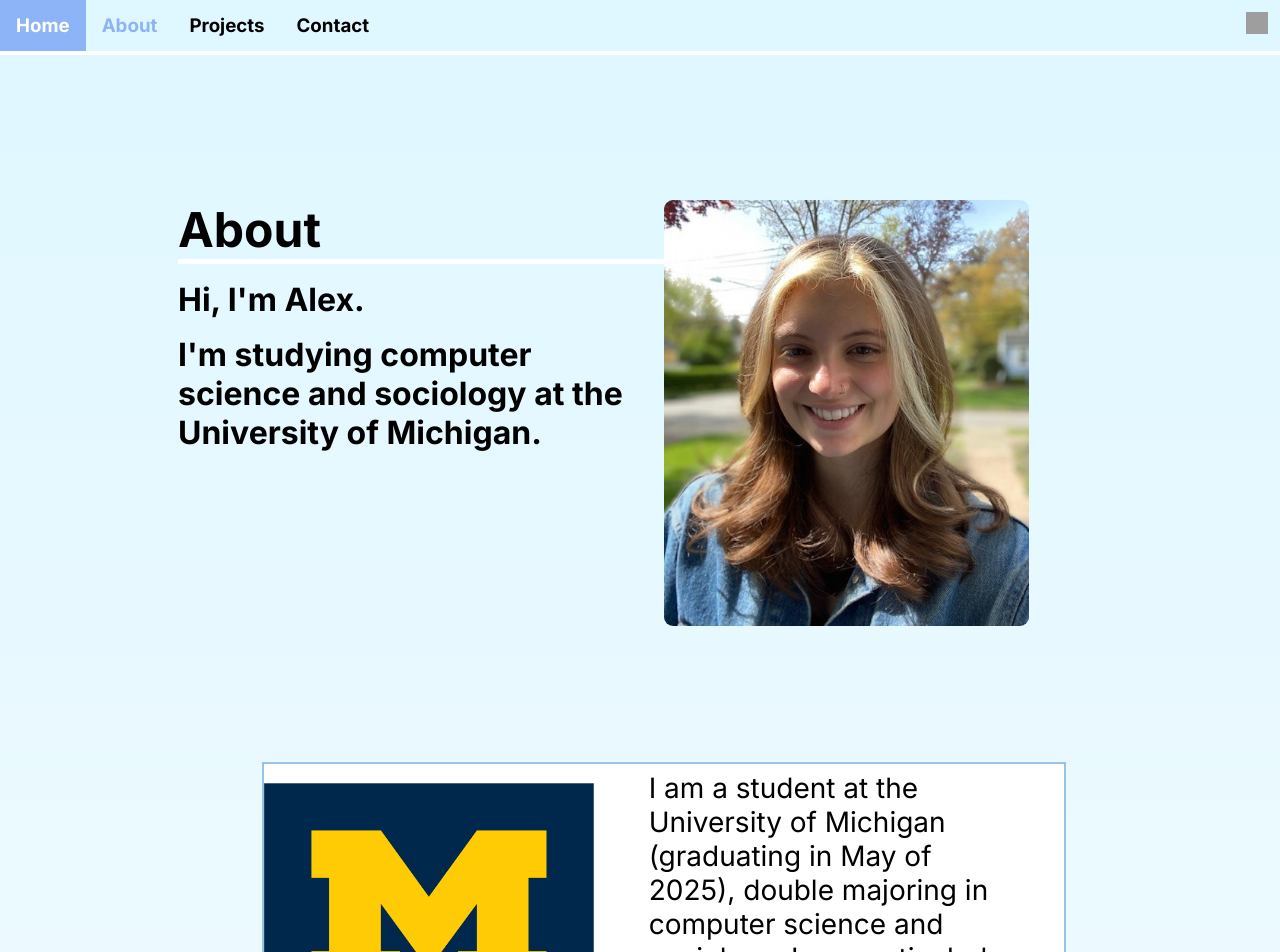
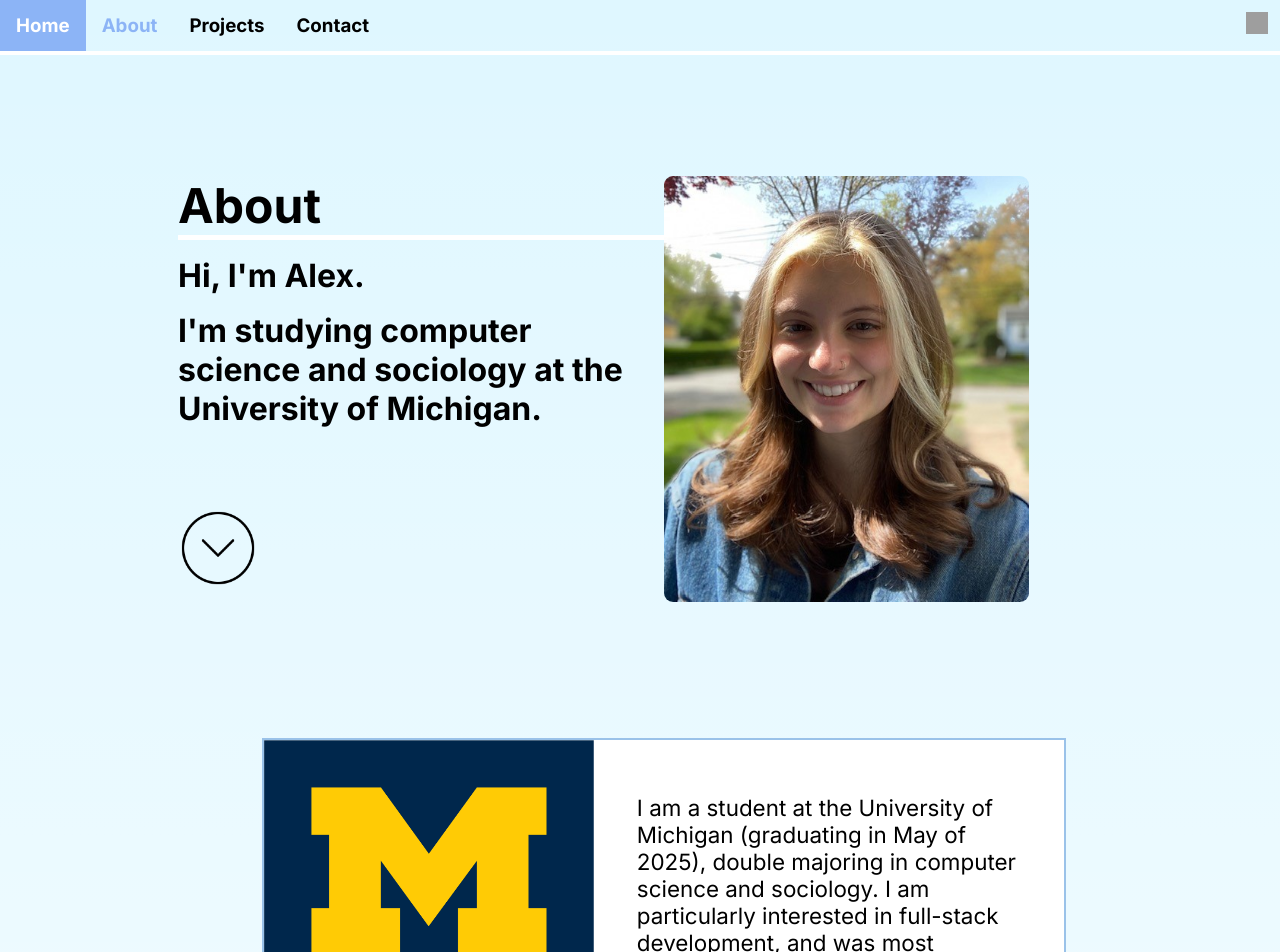
Before and after one commit to alexbnewman/alexbnewman.github.io, a Next.js app: page /about in a window 1280 px wide. Shown: the top 952 px of the page. Built offline with nearby package versions, Linux system fonts and the light colour scheme; grey boxes are pictures that could not be loaded.

Commit message:
About and Projects page updates.

```diff
--- a/src/app/about/page.module.css
+++ b/src/app/about/page.module.css
@@ -9,7 +9,7 @@
 
 .firstRow {
     display: grid;
-    padding: 4rem 4rem 0 4rem;
+    padding: 5vh 4rem 0 4rem;
     grid-template-columns: repeat(2, minmax(50%, auto));
     max-width: 100%;
     width: var(--max-width);
@@ -26,6 +26,26 @@
     padding-right: 2vh;
 }
 
+.firstRow button {
+    background: none;
+    border: none;
+}
+
+.downArrow {
+    margin-top: 10vh;
+    animation: fadeIn 4s;
+}
+
+@keyframes fadeIn {
+    0% {
+        opacity: 0;
+    }
+
+    100% {
+        opacity: .9;
+    }
+}
+
 .profPic {
     border-radius: 9px;
     align-items: center;
@@ -38,13 +58,12 @@
     /* Center items vertically */
     width: 67%;
     margin-top: 17vh;
-    height: 49vh;
     background-color: rgb(255, 255, 255);
 }
 
 .container p {
-    font-size: 1.75rem;
-    padding: 15px;
+    font-size: 1.75vw;
+    padding: .25vw;
     margin: 40px;
 }
 
@@ -55,4 +74,5 @@
 
 .img {
     margin: 0px;
+    padding: 0px;
 }
--- a/src/app/about/page.tsx
+++ b/src/app/about/page.tsx
@@ -1,20 +1,44 @@
+"use client"
+
 import styles from "./page.module.css";
 import Image from "next/image";
 import Nav from "../components/nav";
 
 export default function About() {
+  const handleButtonClick = () => {
+    const infoElement = document.getElementById("info");
+    if (infoElement) {
+      const offsetVh = 15; // Adjust as needed
+      const targetPosition =
+        infoElement.offsetTop - window.innerHeight * (offsetVh / 100);
+
+      window.scroll({
+        top: targetPosition,
+        behavior: "smooth",
+      });
+    }
+  };
   return (
     <>
       <Nav />
       <main className={styles.main}>
         <div className={styles.firstRow}>
-          <div>
+          <div className={styles.leftCol}>
             <h1>About</h1>
             <h2>Hi, I'm Alex.</h2>
             <h2>
               I'm studying computer science and sociology at the University of
               Michigan.
             </h2>
+            <button onClick={handleButtonClick}>
+              <Image
+                src="/down_arrow.png"
+                className={styles.downArrow}
+                width={80}
+                height={80}
+                alt="Scroll down for more."
+              />
+            </button>
           </div>
           <Image
             src="/Alex_Newman_cropped.jpg"
@@ -24,7 +48,7 @@ export default function About() {
             alt="Portrait of Alex."
           />
         </div>
-        <div className={styles.container}>
+        <div id="info" className={styles.container}>
           <Image
             src="/um_logo.png"
             className={styles.img}
--- a/src/app/contact/page.module.css
+++ b/src/app/contact/page.module.css
@@ -33,10 +33,6 @@
     padding: 4vh;
 }
 
-.container h3 {
-
-}
-
 .logo {
     padding: 2rem;
 }
--- a/src/app/globals.css
+++ b/src/app/globals.css
@@ -75,6 +75,10 @@ a {
   cursor: var(--emoji-cursor)
 }
 
+button:hover {
+  cursor: var(--emoji-cursor)
+}
+
 @media (prefers-color-scheme: dark) {
   html {
     color-scheme: dark;
--- a/src/app/page.module.css
+++ b/src/app/page.module.css
@@ -17,10 +17,6 @@
   margin-top: 5rem;
   padding-bottom: 4rem;
   animation: fadeIn 3s;
-  -webkit-animation: fadeIn 3s;
-  -moz-animation: fadeIn 3s;
-  -o-animation: fadeIn 3s;
-  -ms-animation: fadeIn 3s;
 }
 
 @keyframes fadeIn {
--- /dev/null
+++ b/src/app/projects/page.module.css
@@ -0,0 +1,37 @@
+.main {
+    display: flex;
+    flex-direction: column;
+    justify-content: space-between;
+    align-items: center;
+    padding: 5rem 6rem 4rem 6rem;
+    min-height: 100vh;
+    overflow: hidden;
+}
+
+.main h1 {
+    font-size: 3.5vw;
+    border-bottom: 5px solid white;
+    margin-top: 2vh;
+}
+
+.main h2 {
+    font-size: 1.7vw;
+}
+
+.cloud:hover {
+    animation: pulse-animation 1s infinite;
+}
+
+@keyframes pulse-animation {
+    0% {
+        transform: scale(1);
+    }
+
+    50% {
+        transform: scale(1.1);
+    }
+
+    100% {
+        transform: scale(1);
+    }
+}
```
Also changed, not shown: src/app/projects/page.tsx (+12 -4 lines), public/down_arrow.png.
